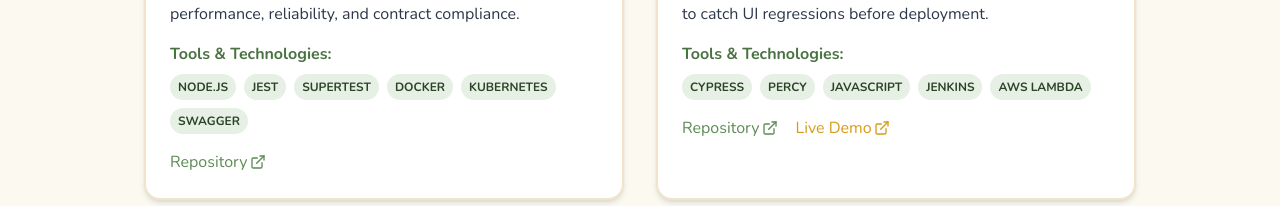
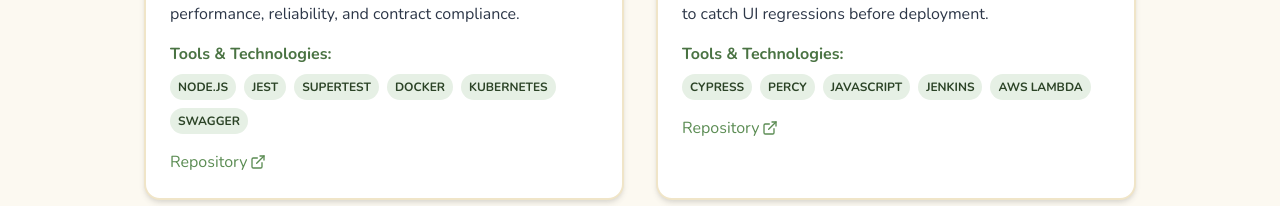
Before and after one commit to Corythchambers/qactus, a React (Create React App) app: page / in a window 1280 px wide. Shown: the part 1987-2193 px from the top of the page. Built offline with nearby package versions, Linux system fonts and the light colour scheme.

Commit message:
Updaing e2e project url

```diff
--- a/src/components/Projects.tsx
+++ b/src/components/Projects.tsx
@@ -186,8 +186,7 @@ const Projects = () => {
         "An automated visual regression testing pipeline that captures and compares screenshots across different browser dimensions.",
       role: "Created a visual testing pipeline that integrates with CI/CD to catch UI regressions before deployment.",
       tools: ["Cypress", "Percy", "JavaScript", "Jenkins", "AWS Lambda"],
-      repoUrl: "https://github.com/username/visual-regression-pipeline",
-      demoUrl: "https://example.com/visual-tests-dashboard",
+      repoUrl: "https://github.com/Corythchambers/qactus-e2e",
     },
   ];
 
```
